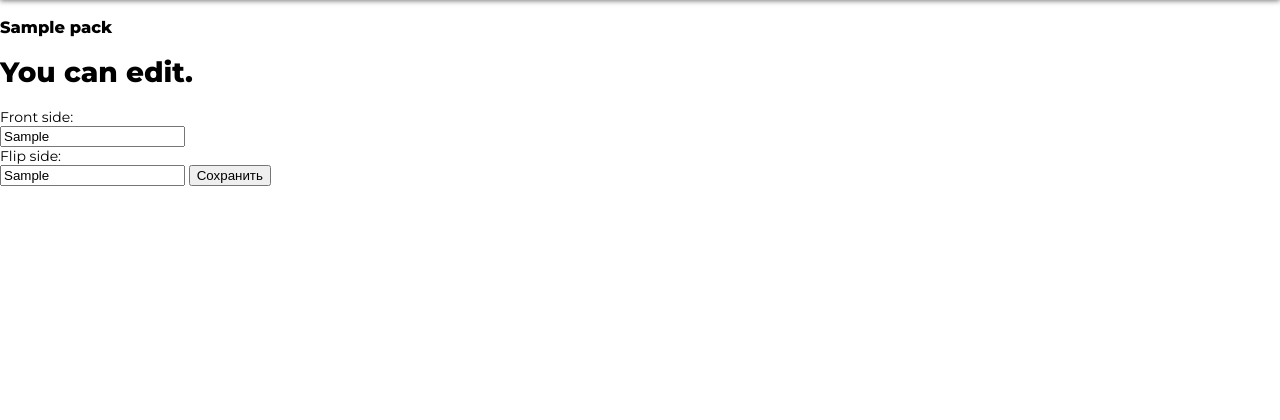
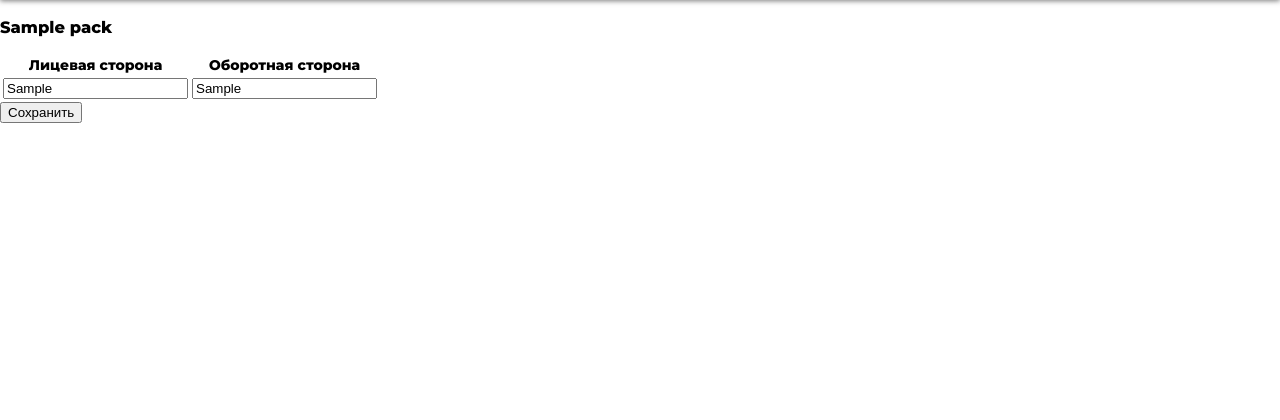
Before and after one commit to MichaelPotemkin/Flashcards, a Django app: page /edit/1 in a window 1280 px wide. Shown: the part 143-563 px from the top of the page. Run offline with Django 4.2, Linux system fonts and the light colour scheme; a user stored in the database is signed in; tables that the repository leaves empty hold one stand-in row (values such as "Sample post"); parts of the project's set-up code (start-up, migrations or seed data) failed here and were passed over.

Commit message:
Minor template change

```diff
--- a/templates/cards/edit.html
+++ b/templates/cards/edit.html
@@ -3,14 +3,24 @@
     {% if user.is_authenticated %}
         <h3>{{ pack.title }}</h3>
         {% if user == pack.author %}
-            <h1>You can edit.</h1>
             <form action="{% url 'edit' pack.id %}" method="POST">
                 {% csrf_token %}
 
                 {{ formset.management_form }}
-                {% for form in formset %}
-                    {{ form }}
-                {% endfor %}
+
+                <table>
+                <tr>
+                    <th>Лицевая сторона</th>
+                    <th>Оборотная сторона</th>
+                </tr>
+                    {% for card in formset %}
+                    <tr>
+                    <td>{{ card.front_side }}</td>
+                    <td>{{ card.flip_side }}</td>
+                    </tr>
+                    {% endfor %}
+                </table>
+
                 <input name="submit" type="submit" value="Сохранить">
             </form>
         {% else %}
```
